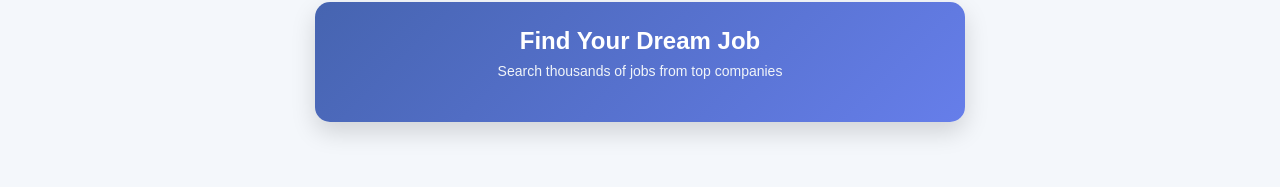
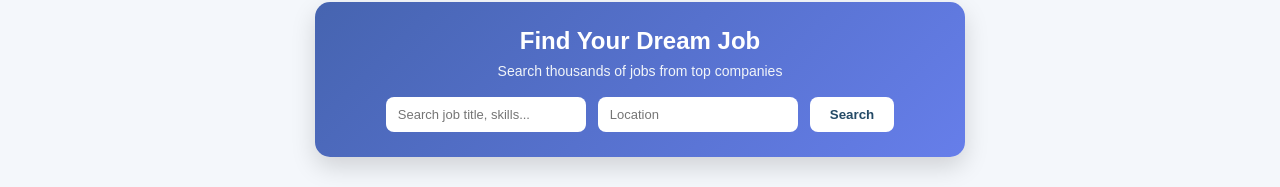
Before and after one commit to MuttannaSingadi/job-listing-portal, a React (Vite) app in the folder frontend/: page / in a window 1280 px wide. Shown: the part 128-315 px from the top of the page. Built offline with nearby package versions, Linux system fonts and the light colour scheme; no server answers.

Commit message:
Updated Home.jsx

```diff
--- a/frontend/src/Home.jsx
+++ b/frontend/src/Home.jsx
@@ -86,6 +86,12 @@ export default function Home() {
         <div className="search-wrapper">
           <h1>Find Your Dream Job</h1>
           <p>Search thousands of jobs from top companies</p>
+
+          <div className="search-box">
+            <input type="text" placeholder="Search job title, skills..." />
+            <input type="text" placeholder="Location" />
+            <button>Search</button>
+          </div>
         </div>
       </section>
 
```
